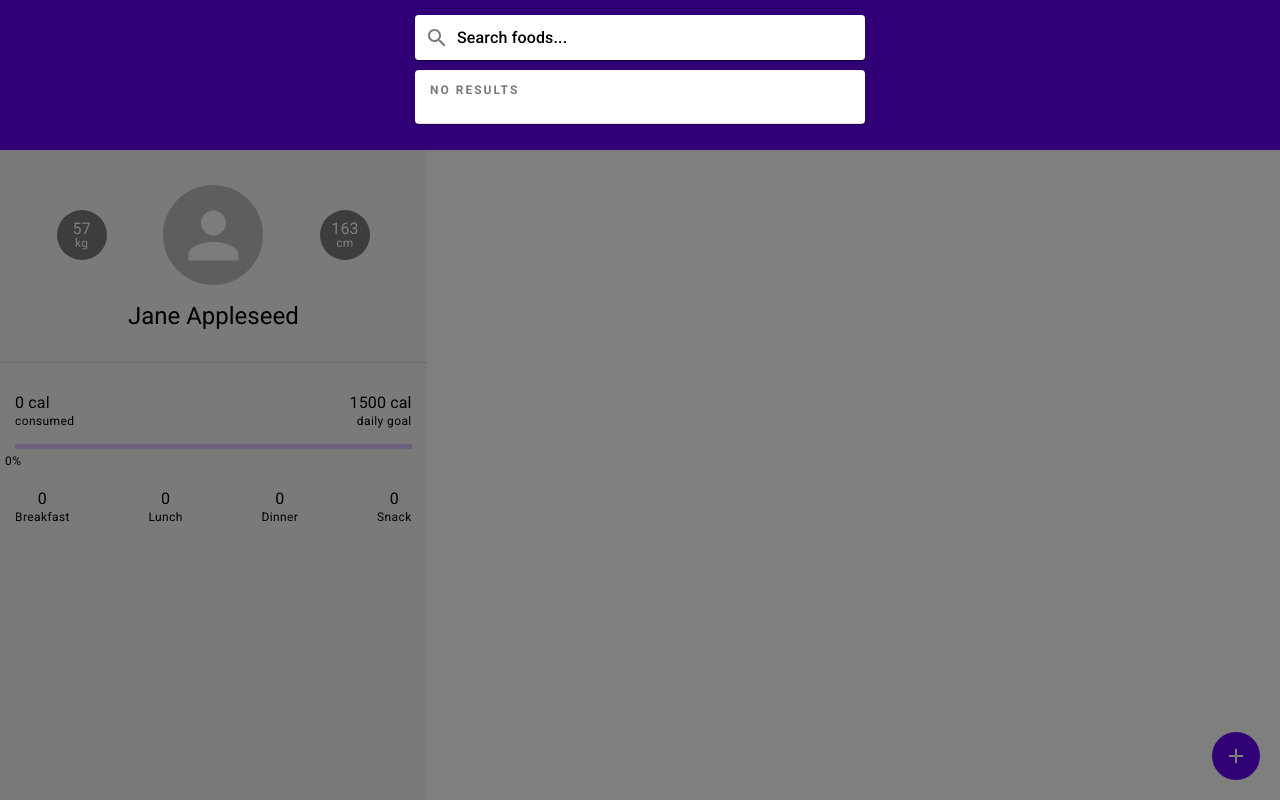
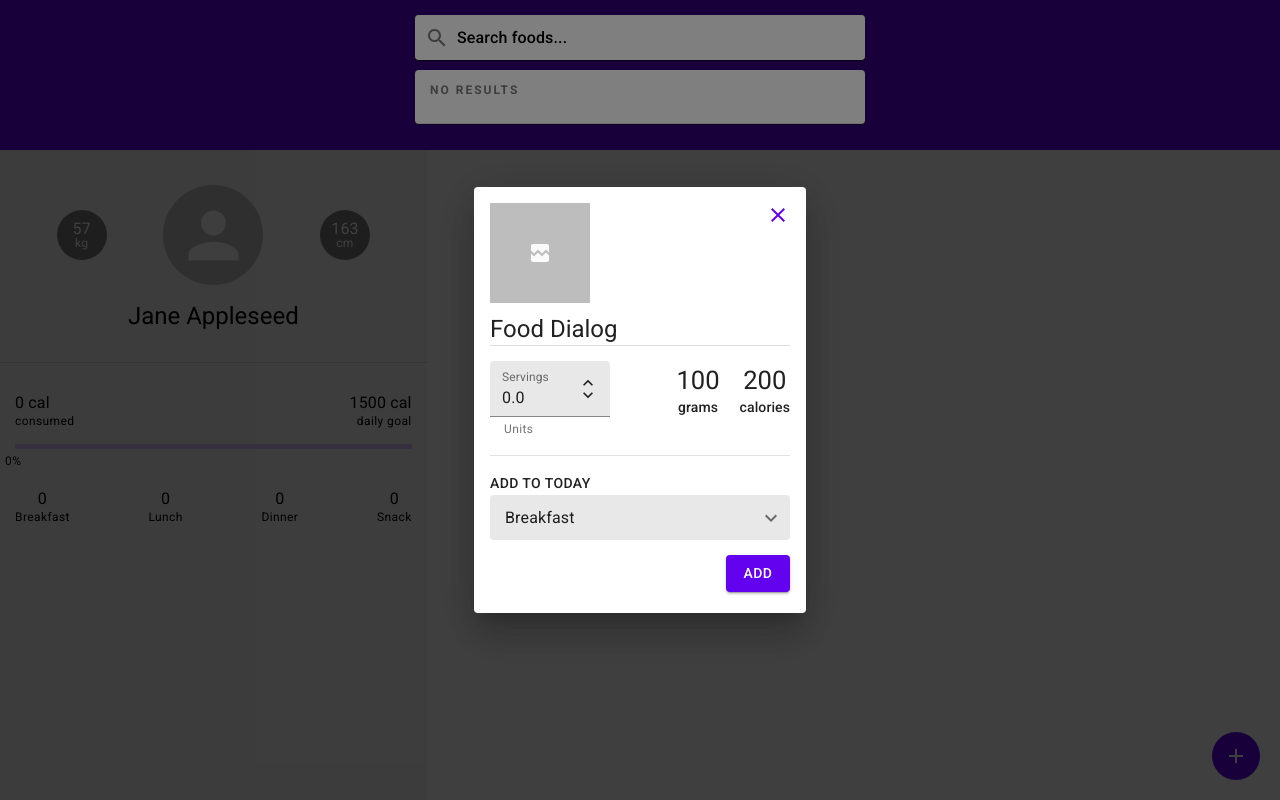
Before and after one commit to livelifedev/food-nutri-v2, a React (Create React App) app: page / in a window 1280 px wide. Both pictures are taken after a click on the icon 437 px from the left and 37 px from the top of the page. Built offline with nearby package versions, Linux system fonts and the light colour scheme.

Commit message:
added food info in dialog

```diff
--- a/src/components/FoodDialog.jsx
+++ b/src/components/FoodDialog.jsx
@@ -52,6 +52,7 @@ const useStyles = makeStyles({
   adornmentSize: {
     width: '20px',
     height: '20px',
+    cursor: 'pointer',
   },
   arrowDown: {
     marginBottom: '-8px',
@@ -59,11 +60,24 @@ const useStyles = makeStyles({
   servingsSelect: {
     width: '120px',
   },
+  servingsContainer: {
+    display: 'flex',
+    justifyContent: 'space-between',
+  },
   paddingNone: {
     padding: '15px 0',
   },
   buttonWrapper: {
     padding: '0 0 5px 0',
+  },
+  info: {
+    display: 'flex',
+    flexDirection: 'column',
+    alignItems: 'center',
+    paddingTop: '2px',
+  },
+  dataText: {
+    fontSize: '1.6rem',
   },
 });
 
@@ -76,8 +90,8 @@ const FoodDialog = ({ open, handleClose }) => {
     endAdornment: (
       <InputAdornment position="end">
         <Box className={classes.adornmentWrapper}>
-          <KeyboardArrowUpIcon className={`${classes.adornmentSize} ${classes.arrowDown}`} />
-          <KeyboardArrowDownIcon className={classes.adornmentSize} />
+          <KeyboardArrowUpIcon className={`${classes.adornmentSize} ${classes.arrowDown}`} onClick={() => console.log('up')} />
+          <KeyboardArrowDownIcon className={classes.adornmentSize} onClick={() => console.log('down')} />
         </Box>
       </InputAdornment>),
   };
@@ -89,8 +103,10 @@ const FoodDialog = ({ open, handleClose }) => {
           <Avatar variant="square" src="" className={classes.avatar}><BrokenImageIcon /></Avatar>
           <Typography variant="h5" component="h2">Food Dialog</Typography>
         </Box>
+
         <CloseIcon className={classes.closeButton} onClick={handleClose} />
-        <DialogContent dividers className={classes.paddingNone}>
+
+        <DialogContent dividers className={`${classes.paddingNone} ${classes.servingsContainer}`}>
           <TextField
             label="Servings"
             defaultValue="0.0"
@@ -99,7 +115,18 @@ const FoodDialog = ({ open, handleClose }) => {
             InputProps={inputProps}
             className={classes.servingsSelect}
           />
+          <Box display="flex">
+            <Box className={classes.info}>
+              <Typography className={classes.dataText} variant="h5">100</Typography>
+              <Typography variant="subtitle2">grams</Typography>
+            </Box>
+            <Box className={classes.info} paddingLeft="20px">
+              <Typography className={classes.dataText} variant="h5">200</Typography>
+              <Typography variant="subtitle2">calories</Typography>
+            </Box>
+          </Box>
         </DialogContent>
+
         <DialogContent className={classes.paddingNone}>
           <Typography variant="button">Add To Today</Typography>
           <Select
@@ -108,12 +135,15 @@ const FoodDialog = ({ open, handleClose }) => {
             IconComponent={replaceSelectIcon}
             className={classes.selectDropdown}
             input={<InputBase classes={{ input: classes.input }} />}
+            defaultValue="Breakfast"
           >
-            <MenuItem value={10}>Ten</MenuItem>
-            <MenuItem value={20}>Twenty</MenuItem>
-            <MenuItem value={30}>Thirty</MenuItem>
+            <MenuItem value="Breakfast">Breakfast</MenuItem>
+            <MenuItem value="Lunch">Lunch</MenuItem>
+            <MenuItem value="Dinner">Dinner</MenuItem>
+            <MenuItem value="Snack">Snack</MenuItem>
           </Select>
         </DialogContent>
+
         <DialogActions className={classes.buttonWrapper}>
           <Button onClick={handleClose} variant="contained" className={classes.addButton}>Add</Button>
         </DialogActions>
--- a/src/components/SearchDropdown.jsx
+++ b/src/components/SearchDropdown.jsx
@@ -13,7 +13,7 @@ const useStyles = makeStyles({
 
 const SearchDropdown = ({ commonFood, brandedFood }) => {
   const classes = useStyles();
-  const [openDialog, setOpenDialog] = useState(false);
+  const [openDialog, setOpenDialog] = useState(true);
   const commonFoodLength = commonFood.length;
   const brandFoodLength = brandedFood.length;
   const noResults = !commonFoodLength && !brandFoodLength;
```
